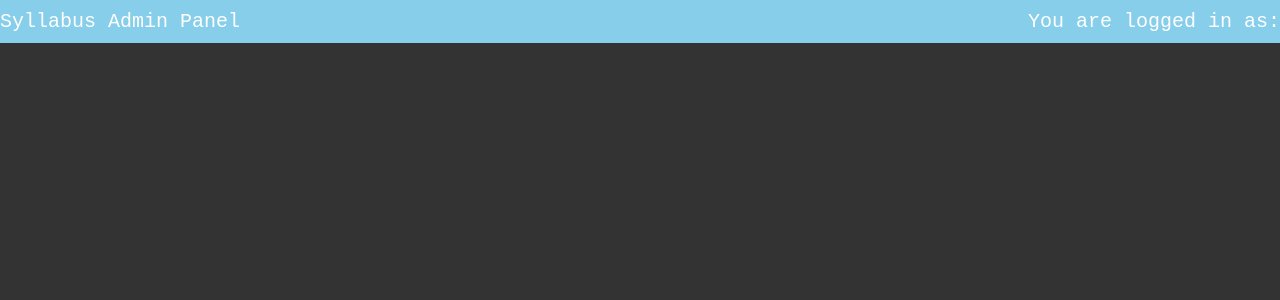
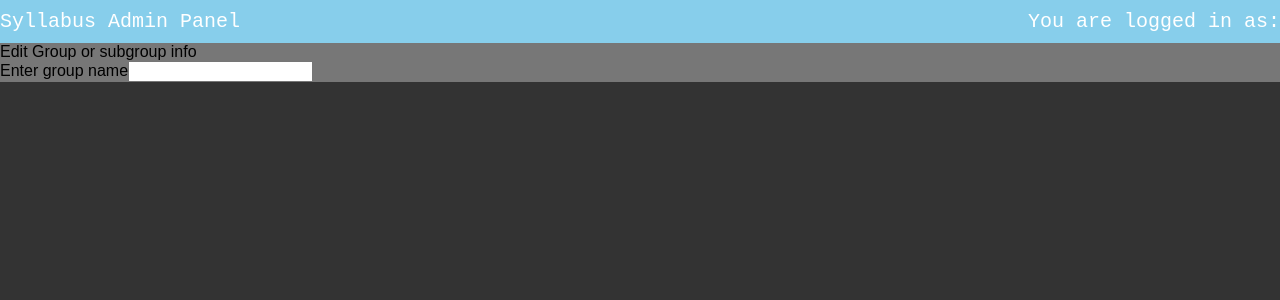
Before and after one commit to f0s3/syllabuspanel_react, a React (Create React App) app: page / in a window 1280 px wide. Shown: the top 300 px of the page. Built offline with nearby package versions, Linux system fonts and the light colour scheme.

Commit message:
#12 Done with css.

```diff
--- a/src/components/EditGroup.js
+++ b/src/components/EditGroup.js
@@ -6,7 +6,10 @@ class EditGroup extends Component {
   render() {
     return (
       <div className="EditGroup">
-
+      	<div>Edit Group or subgroup info</div>
+      	<div>
+      		<label>Enter group name</label><input type="text"/>
+      	</div>
       </div>
     );
   }
--- a/src/styles/Header.css
+++ b/src/styles/Header.css
@@ -1,6 +1,5 @@
 .header {
 	background-color: skyblue;
-
 	display: flex;
 }
 
--- a/src/styles/MainLogic.css
+++ b/src/styles/MainLogic.css
@@ -0,0 +1,3 @@
+.MainLogic {
+	background-color: #777;
+}
```
